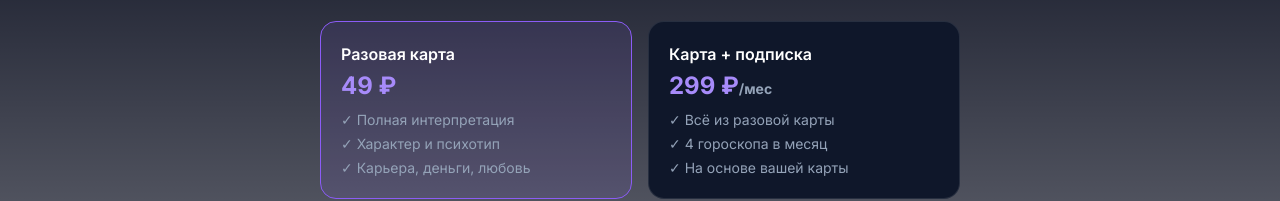
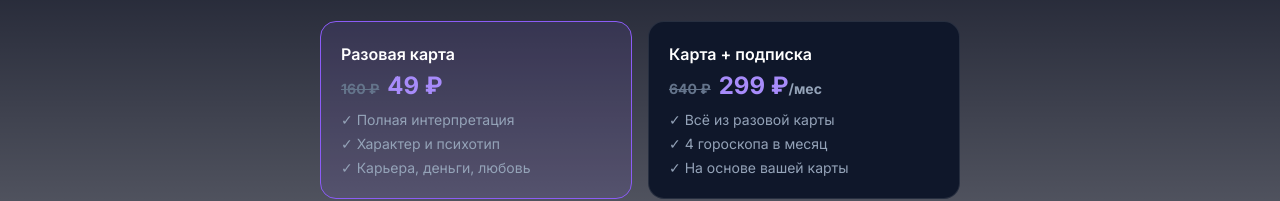
Before and after one commit to kmvlive/ai-astrolog1, a Next.js app in the folder frontend/: page /natal-chart in a window 1280 px wide. Shown: the part 208-409 px from the top of the page. Built offline with nearby package versions, Linux system fonts and the light colour scheme; no server answers.

Commit message:
fix(natal-chart): add strikethrough original prices
- One-time: ~~160₽~~ 49₽
- Subscription: ~~640₽~~ 299₽/мес

```diff
--- a/frontend/src/app/natal-chart/page.tsx
+++ b/frontend/src/app/natal-chart/page.tsx
@@ -265,7 +265,7 @@ export default function NatalChartPage() {
             }`}
           >
             <div className="font-semibold mb-1">Разовая карта</div>
-            <div className="text-2xl font-bold text-violet-400 mb-2">49 ₽</div>
+            <div className="text-2xl font-bold text-violet-400 mb-2"><span className="text-sm text-slate-500 line-through mr-2">160 ₽</span>49 ₽</div>
             <ul className="text-sm text-slate-400 space-y-1">
               <li>✓ Полная интерпретация</li>
               <li>✓ Характер и психотип</li>
@@ -281,7 +281,7 @@ export default function NatalChartPage() {
             }`}
           >
             <div className="font-semibold mb-1">Карта + подписка</div>
-            <div className="text-2xl font-bold text-violet-400 mb-2">299 ₽<span className="text-sm text-slate-400">/мес</span></div>
+            <div className="text-2xl font-bold text-violet-400 mb-2"><span className="text-sm text-slate-500 line-through mr-2">640 ₽</span>299 ₽<span className="text-sm text-slate-400">/мес</span></div>
             <ul className="text-sm text-slate-400 space-y-1">
               <li>✓ Всё из разовой карты</li>
               <li>✓ 4 гороскопа в месяц</li>
```
